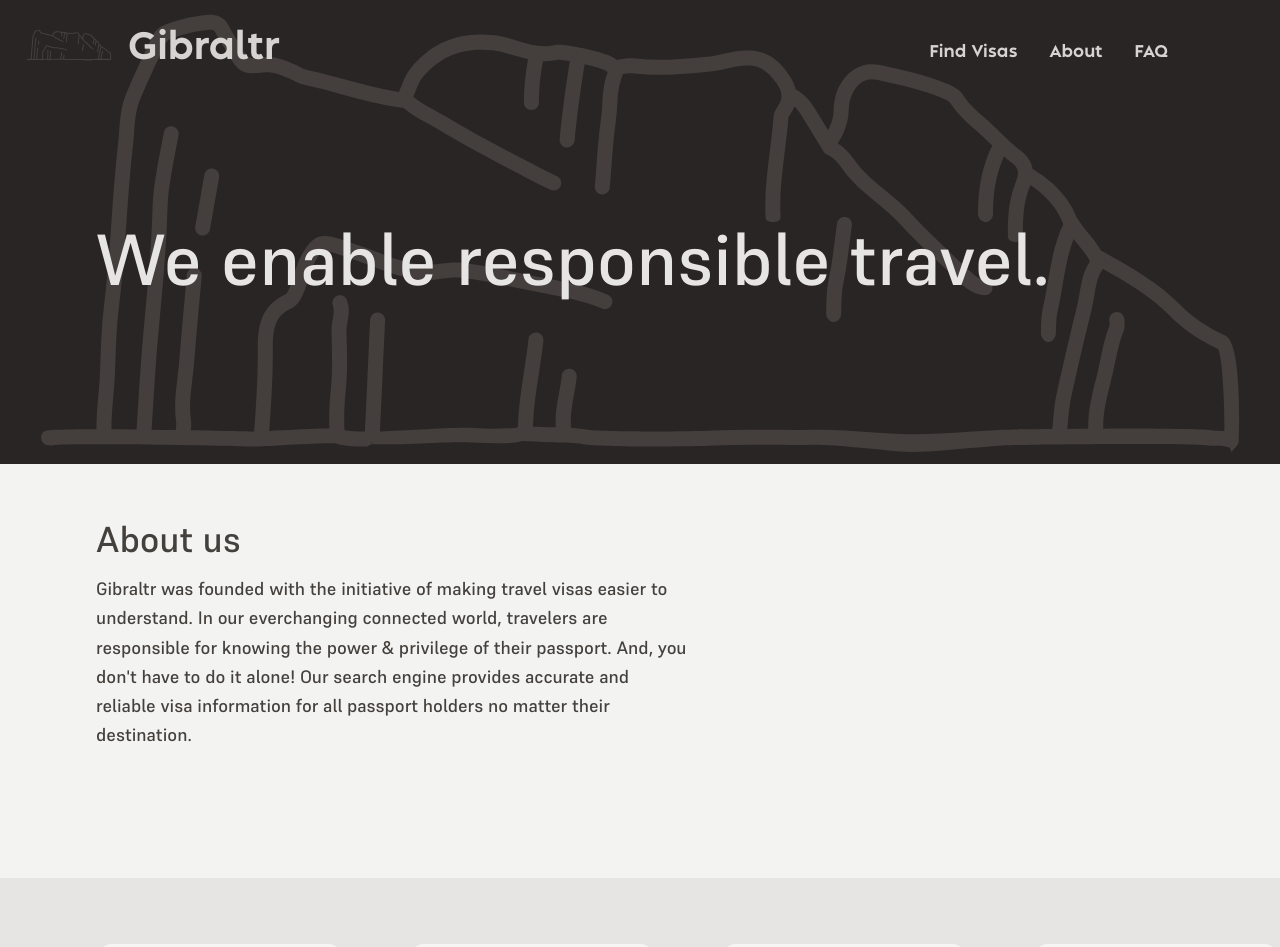
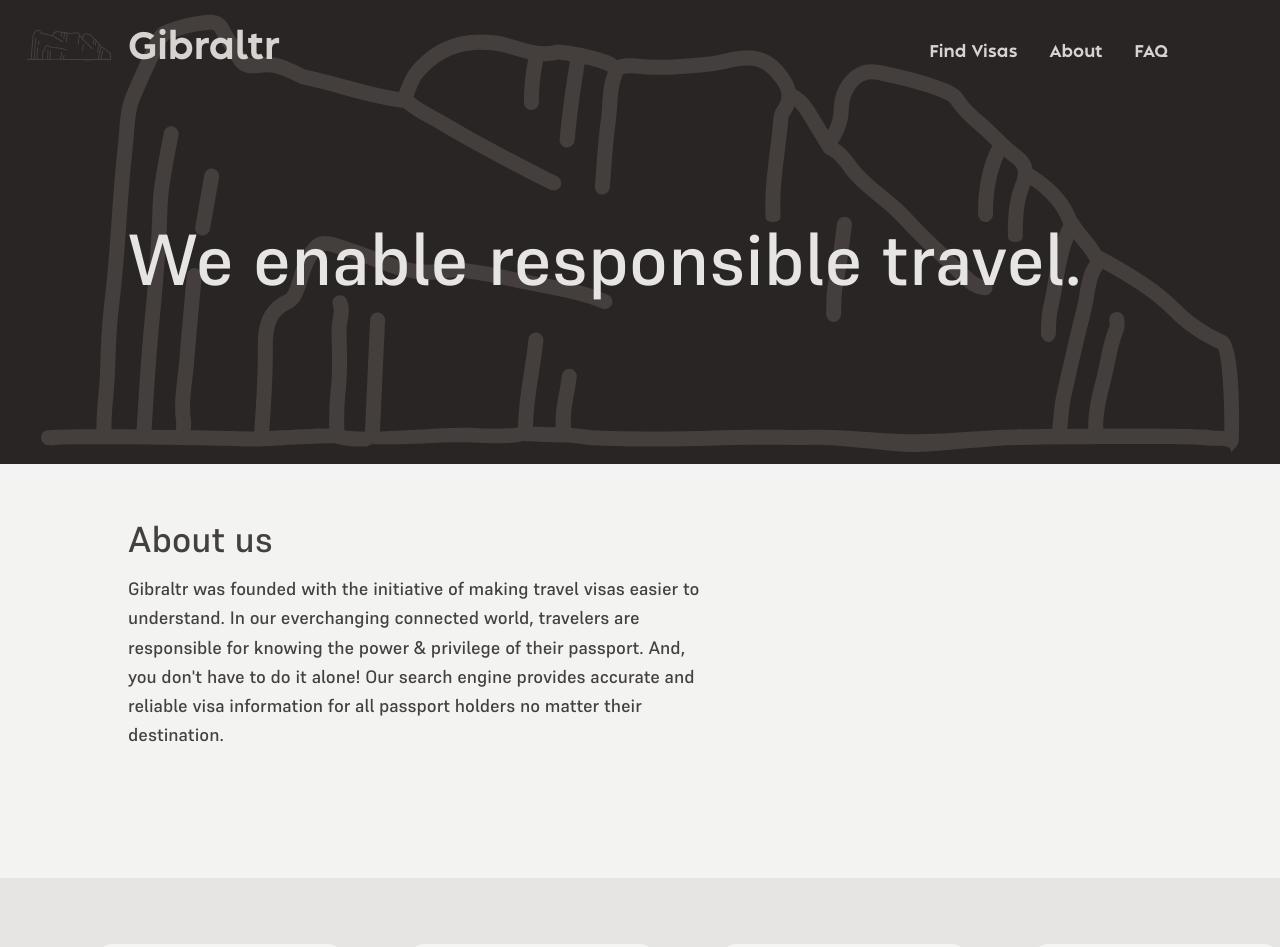
Before and after one commit to tachorzy/Gibraltr, a Next.js app: page /about in a window 1280 px wide. Shown: the top 947 px of the page. Built offline with nearby package versions, Linux system fonts and the light colour scheme.

Commit message:
Changed padding on About.jsx

```diff
--- a/pages/about.jsx
+++ b/pages/about.jsx
@@ -36,10 +36,10 @@ export default function AboutUs() {
               <NavBar lightMode={"dark"}></NavBar>
           </div>
           <div className={supremeMedium.className + " bg-[url('/Gibraltar.svg')] flex flex-row h-[29rem] w-screen bg-stone-800 bg-no-repeat bg-right bg-cover"}>
-              <h1 className={"text-stone-200 text-7xl ml-24 pt-56"}>We enable responsible travel.</h1>
+              <h1 className={"text-stone-200 text-7xl md:pl-32 pl-10 pt-56"}>We enable responsible travel.</h1>
           </div>
 
-          <section className={supremeMedium.className + " bg-stone-100 bg-no-repeat bg-contain bg-opacity-90 bg-right flex flex-col justify-between content-center pl-24"}>
+          <section className={supremeMedium.className + " bg-stone-100 bg-no-repeat bg-contain bg-opacity-90 bg-right flex flex-col justify-between content-center md:pl-32 pl-10"}>
                 <h2 className={"text-stone-700 text-4xl mt-14 mb-3.5"}>About us</h2>
                 <p className={"w-1/2 text-lg text-stone-700 leading-relaxed mb-32"}>
                   {"Gibraltr was founded with the initiative of making travel visas easier to understand. In our everchanging connected world, travelers are responsible for knowing the power & privilege of their passport. And, you don't have to do it alone! Our search engine provides accurate and reliable visa information for all passport holders no matter their destination."}
```
